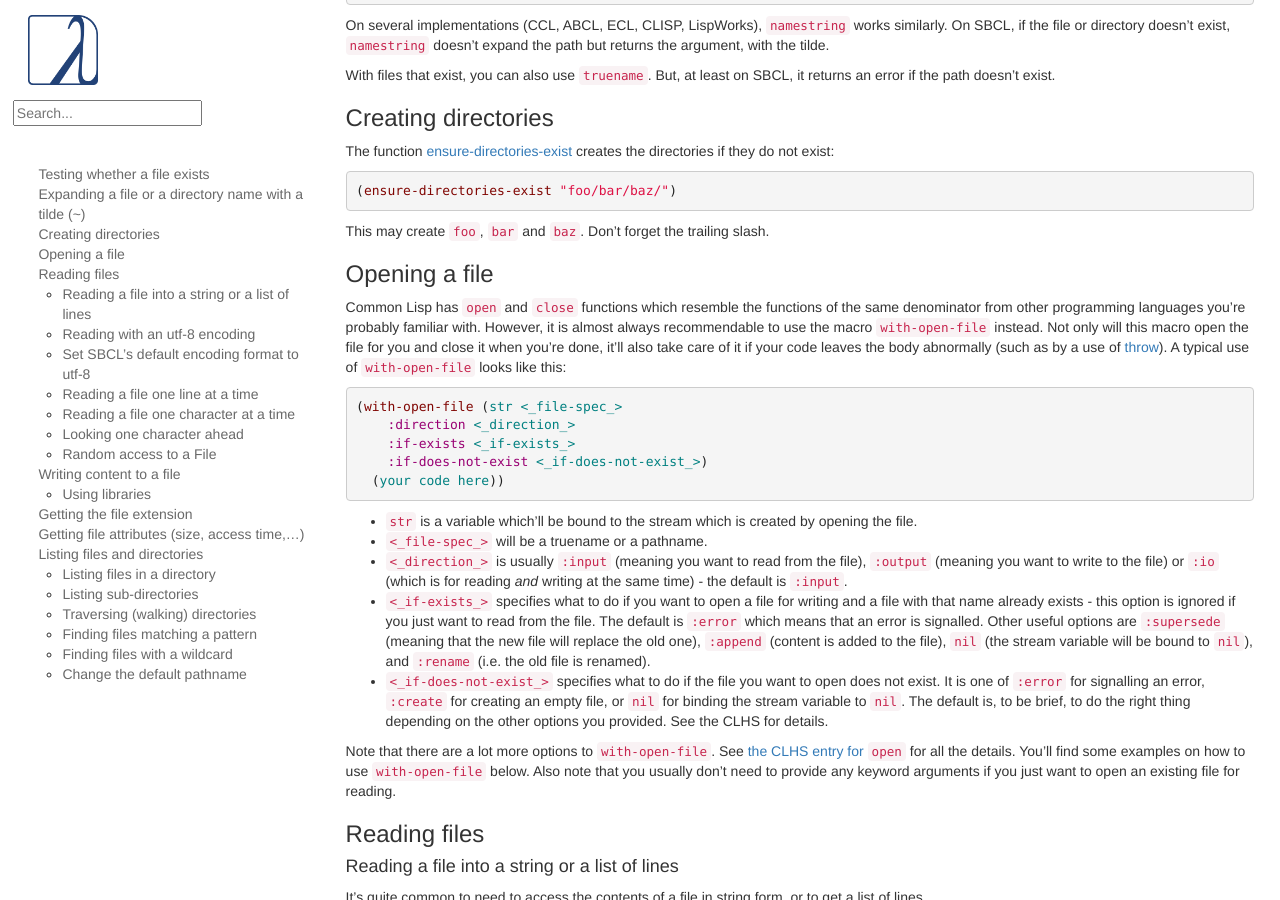
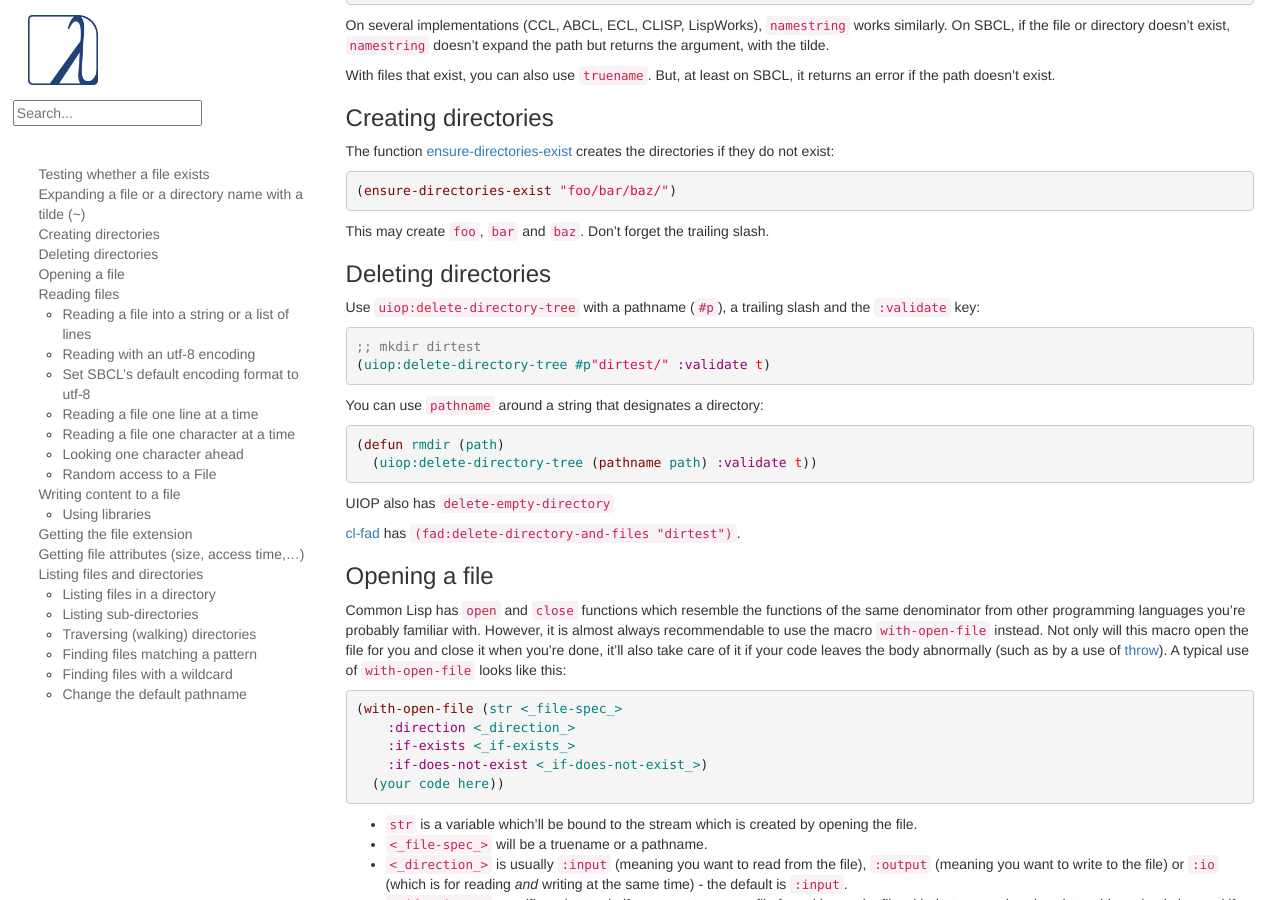
Before and after one commit to LispCookbook/cl-cookbook, a Jekyll site: the page built from files.md, in a window 1280 px wide and 900 px high, scrolled down 894 px. Built offline with Jekyll 4.4.1, drawn with Linux system fonts in a browser that asks for light colours.

Commit message:
files: delete directory
as per https://www.reddit.com/r/lisp/comments/lsvakc/idiomatic_way_to_delete_directory_recursively/

```diff
--- a/files.md
+++ b/files.md
@@ -82,6 +82,26 @@ creates the directories if they do not exist:
 ~~~
 
 This may create `foo`, `bar` and `baz`. Don't forget the trailing slash.
+
+### Deleting directories
+
+Use `uiop:delete-directory-tree` with a pathname (`#p`), a trailing slash and the `:validate` key:
+
+~~~lisp
+;; mkdir dirtest
+(uiop:delete-directory-tree #p"dirtest/" :validate t)
+~~~
+
+You can use `pathname` around a string that designates a directory:
+
+~~~lisp
+(defun rmdir (path)
+  (uiop:delete-directory-tree (pathname path) :validate t))
+~~~
+
+UIOP also has `delete-empty-directory`
+
+[cl-fad][cl-fad] has `(fad:delete-directory-and-files "dirtest")`.
 
 
 ### Opening a file
@@ -592,3 +612,5 @@ operations.
 ~~~
 
 See also `(user-homedir-pathname)`.
+
+[cl-fad]: https://edicl.github.io/cl-fad/
```
